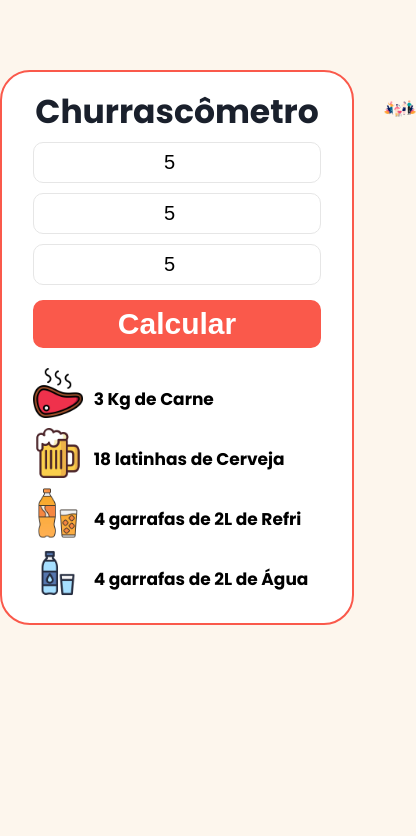
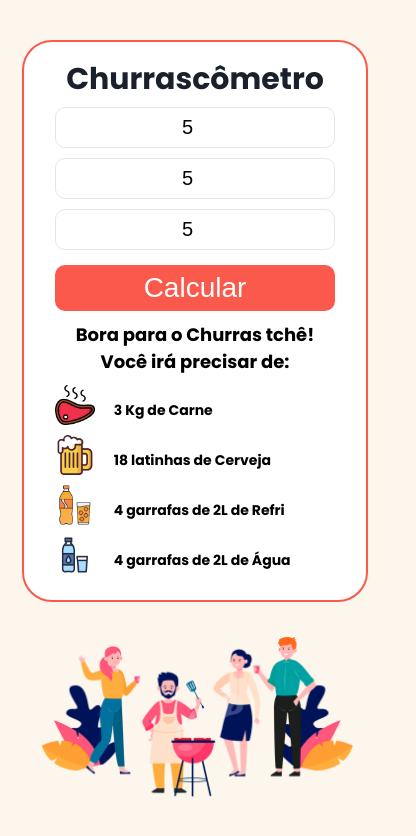
Before and after one commit to aleffreitas/Churrascometro, a plain HTML site: page index.html in a window 390 px wide. Both pictures are taken after typing "5", "5", "5" into the empty fields and a click on the button "Calcular". Shown: the whole page, 416 px wide, since content can reach past the window. Drawn offline with Linux system fonts and the light colour scheme.

Commit message:
Configurado responsivo e finalizado o App

```diff
--- a/css/style.css
+++ b/css/style.css
@@ -53,6 +53,15 @@ input:focus {
     font-size: 20px;
 }
 
+#bora{
+    width: 90%;
+    margin-left: auto;
+    margin-right: auto;
+    margin-bottom: 10px;
+    text-align: center;
+    font-size: 18px;
+}
+
 .calc{
     background: var(--red);
     color: #fff;
@@ -61,7 +70,7 @@ input:focus {
     border-radius: 10px;
     border: 2px solid;
     margin-top: 10px;
-    margin-bottom: 20px;
+    margin-bottom: 10px;
     font-size: 30px;
     font-weight: 700;
 }
@@ -73,7 +82,7 @@ input:focus {
 }
 
 .peoples img {
-    width: 100%;
+    width: 90%;
 }
 
 .resultado{
@@ -83,7 +92,6 @@ input:focus {
     text-align: left;
     display: grid;
     grid-template-columns: 0.8fr 3fr;
-
 }
 
 .icons{
@@ -93,7 +101,6 @@ input:focus {
 
 .resultado h2{
     font-size: 17px;
-    display: inline-block;
 }
 
 .child{
@@ -101,3 +108,59 @@ input:focus {
     top: 80%;
     transform: translateY(-50%);
 }
+
+@media screen and (max-width:768px){
+
+    .containerTop {
+        display: block;
+    }
+
+    .container {
+        margin-top: 40px;
+        width: 80%;
+        margin-left: auto;
+        margin-right: auto;
+    }
+
+    .peoples{
+        width: 90%;
+        margin-top: 30px;
+        margin-left: auto;
+    }
+}
+
+@media screen and (max-width:425px){
+
+    .container > h1{
+        font-size: 30px;
+    }
+
+    .calc{
+        font-size: 28px;
+        font-weight: 500;
+    }
+
+    .icons{
+        width: 40px;
+    }
+
+    .resultado h2{
+        font-size: 14px;
+    }
+
+    .peoples{
+        width: 90%;
+        margin-top: 30px;
+    }
+}
+
+@media screen and (max-width:375px){
+
+    .container > h1{
+        font-size: 28px;
+    }
+
+    .insert{
+        font-size: 16px;
+    }
+}
--- a/index.html
+++ b/index.html
@@ -20,6 +20,7 @@
                 <input type="number" class="insert" id="totalCriancas" placeholder="Quantidade de Crianças">
                 <input type="number" class="insert" id="duracao" placeholder="Duração do Churrasco (Hrs)">
                 <input type="button" class="calc" value="Calcular" onclick="calcular()">
+                <h2 id="bora"></h2>
 
                 <div id="final" class="resultado">
                     <img class="icons" src="./images/bife.png" alt="bife"><h2 id="totalCarne" class="child"></h2>
--- a/js/script.js
+++ b/js/script.js
@@ -26,6 +26,7 @@ function calcular(){
         cerveja *= adulto;
         refriAgua *= (crianca + adulto);
 
+        document.getElementById('bora').innerHTML = 'Bora para o Churras tchê! Você irá precisar de:';
         document.getElementById('totalCarne').innerHTML = `${Math.ceil(carne)} Kg de Carne`;
         document.getElementById('totalCerveja').innerHTML = `${Math.ceil((cerveja/350))} latinhas de Cerveja`;
         document.getElementById('totalRefri').innerHTML = `${Math.ceil((refriAgua/2))} garrafas de 2L de Refri`;
```
